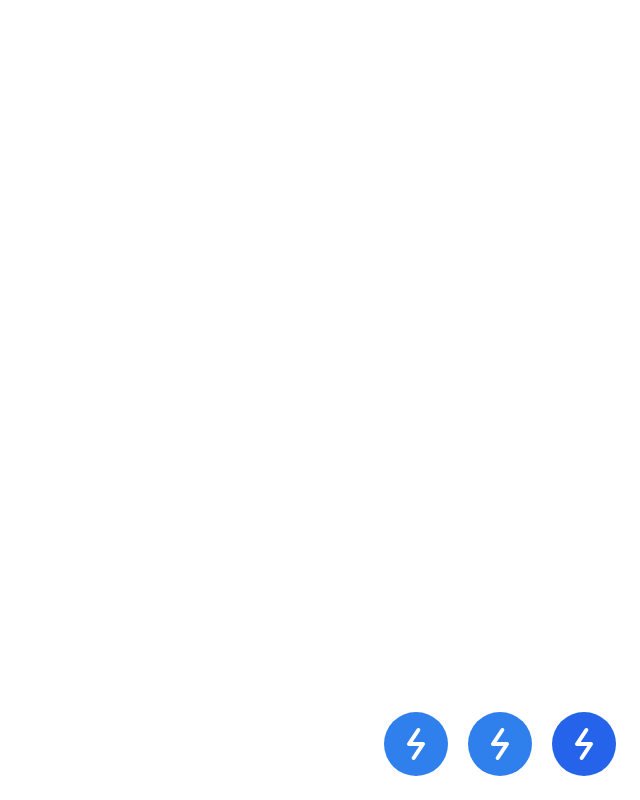
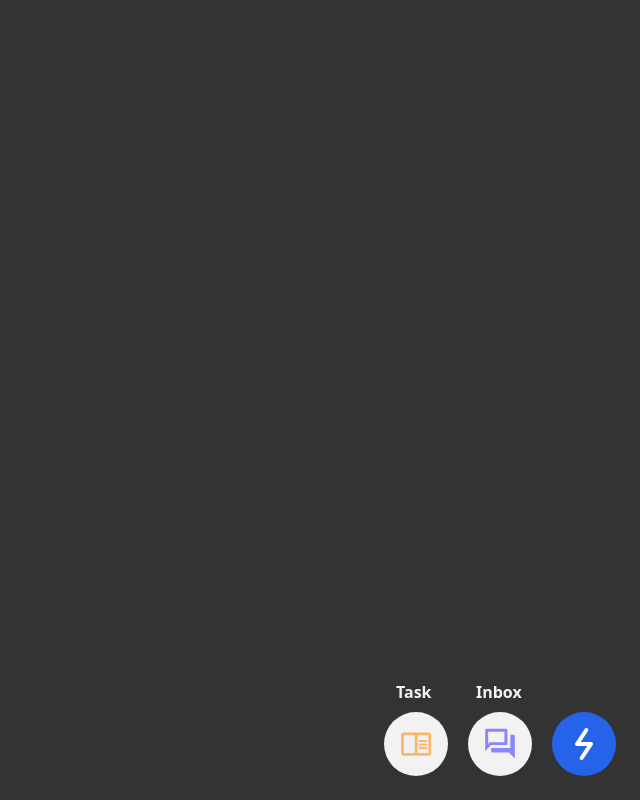
Before and after one commit to kalwabed/quicks-simpul, a React (Vite) app: page / in a window 1280 px wide. Both pictures are taken after a click on the button 1224 px from the left and 744 px from the top of the page. Shown: the whole page, without its empty margins (640-1280 px from the left). Built offline with nearby package versions, Linux system fonts and the light colour scheme.

Commit message:
feat: button with icons

```diff
--- a/src/App.tsx
+++ b/src/App.tsx
@@ -2,14 +2,16 @@ import { useState } from 'react'
 import { Transition } from '@headlessui/react'
 
 import Container from './components/container'
-import lightning from './assets/lightning.svg'
+import lightningIcon from './assets/lightning.svg'
+import messagingIcon from './assets/messaging.svg'
+import todoIcon from './assets/todo.svg'
 
 export default function App() {
   const [isShowingMenu, setIsShowingMenu] = useState(false)
 
   return (
     <Container>
-      <div className="absolute bottom-0 right-0 m-6 flex gap-5 overflow-hidden">
+      <div className="absolute bottom-0 right-0 m-6 flex gap-5">
         <Transition show={isShowingMenu} className="flex gap-5">
           <Transition.Child
             enter="transition ease-in-out duration-500 transform"
@@ -18,9 +20,14 @@ export default function App() {
             leave="transition ease-in-out duration-100 transform"
             leaveFrom="-translate-x-0 opacity-100"
             leaveTo="translate-x-full opacity-0"
+            className="flex flex-col relative"
           >
-            <button className="p-4 bg-[#2F80ED] rounded-full" onClick={() => setIsShowingMenu(prev => !prev)}>
-              <img src={lightning} alt="Lightning" width={12} height={12} className="h-8 w-8" />
+            <span className="absolute -top-8 left-3 z-10 text-[#F2F2F2] font-bold">Task</span>
+            <button
+              className="p-4 bg-[#F2F2F2] rounded-full hover:bg-gray-300 transition-colors duration-300"
+              onClick={() => setIsShowingMenu(prev => !prev)}
+            >
+              <img src={todoIcon} alt="Lightning" width={12} height={12} className="h-8 w-8" />
             </button>
           </Transition.Child>
           <Transition.Child
@@ -30,9 +37,14 @@ export default function App() {
             leave="transition ease-in-out duration-300 transform"
             leaveFrom="-translate-x-0 opacity-100"
             leaveTo="translate-x-full opacity-0"
+            className="flex flex-col relative"
           >
-            <button className="p-4 bg-[#2F80ED] rounded-full" onClick={() => setIsShowingMenu(prev => !prev)}>
-              <img src={lightning} alt="Lightning" width={12} height={12} className="h-8 w-8" />
+            <span className="absolute -top-8 left-2 z-10 text-[#F2F2F2] font-bold">Inbox</span>
+            <button
+              className="p-4 bg-[#F2F2F2] rounded-full hover:bg-gray-300 transition-colors duration-300"
+              onClick={() => setIsShowingMenu(prev => !prev)}
+            >
+              <img src={messagingIcon} alt="Lightning" width={12} height={12} className="h-8 w-8" />
             </button>
           </Transition.Child>
         </Transition>
@@ -40,7 +52,7 @@ export default function App() {
           className="p-4 bg-[#2F80ED] rounded-full focus:bg-blue-600 transition-colors duration-300"
           onClick={() => setIsShowingMenu(prev => !prev)}
         >
-          <img src={lightning} alt="Lightning" width={12} height={12} className="h-8 w-8" />
+          <img src={lightningIcon} alt="Lightning" width={12} height={12} className="h-8 w-8" />
         </button>
       </div>
     </Container>
--- a/src/components/container.tsx
+++ b/src/components/container.tsx
@@ -1,7 +1,7 @@
 import React from 'react'
 
 const Container = ({ children }: { children: React.ReactNode }) => {
-  return <div className="h-full w-full relative">{children}</div>
+  return <div className="h-full w-full relative bg-[#333333]">{children}</div>
 }
 
 export default Container
```
Also changed, not shown: src/assets/messaging.svg (added), src/assets/todo.svg (added).
